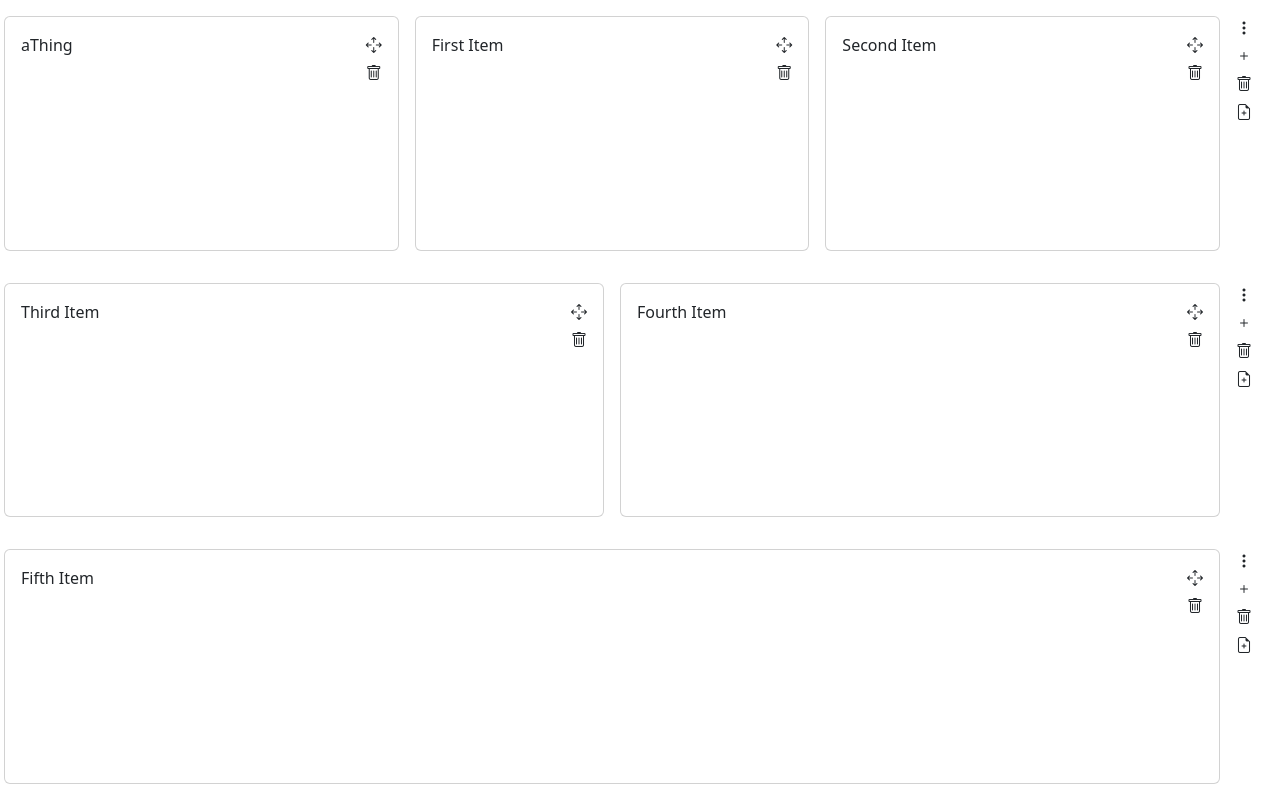
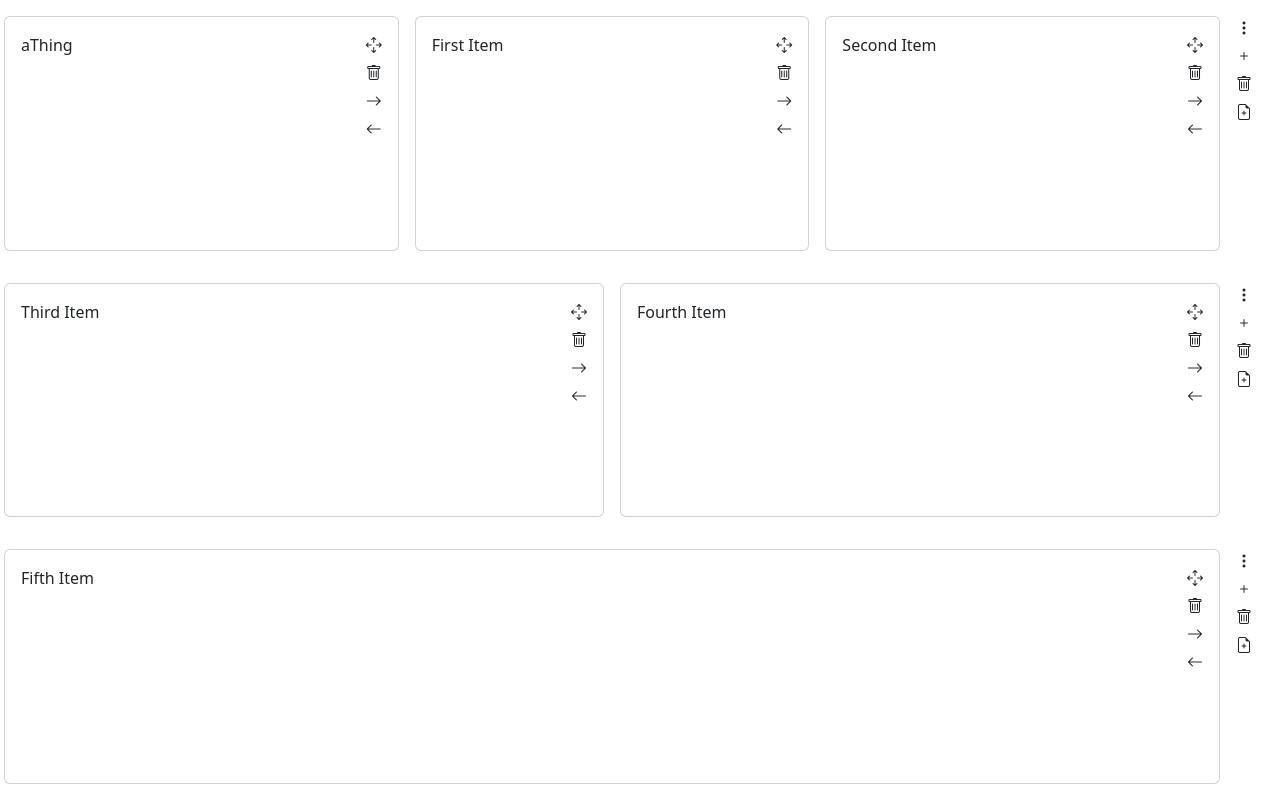
Before and after one commit to avocado-bytes/drag-drop-grid, an Angular app: page / in a window 1280 px wide. Built offline with nearby package versions, Linux system fonts and the light colour scheme.

Commit message:
feat: resize cells

```diff
--- a/src/app/app.component.html
+++ b/src/app/app.component.html
@@ -2,13 +2,16 @@
   <ng-container *ngFor="let row of contentsMatrix; index as rowIndex">
     <div appTileContainer #ctnr="appTileContainer" cdkDropList cdkDropListOrientation="horizontal" [cdkDropListData]="row" (cdkDropListDropped)="drop($event)" class="gap-3 p-3 flex-grow-1 position-relative pe-5">
       <ng-container *ngFor="let col of row">
-        <div class="card p-3" cdkDrag appTile>
+        <div #tile="appTile" class="card p-3" cdkDrag appTile>
           <div>
             {{ col }}
           </div>
           <div class="position-absolute top-0 end-0 p-3 d-flex flex-column gap-1" style="width: initial">
             <i class="bi bi-arrows-move cursor-pointer" cdkDragHandle></i>
             <i class="bi bi-trash cursor-pointer" (click)="removeItem(row, col)"></i>
+            <i class="bi bi-arrow-right cursor-pointer" (click)="makeLarger(row, col, tile)"></i>
+            <i class="bi bi-arrow-left cursor-pointer" (click)="makeSmaller(row, col, tile)"></i>
+            <i *ngIf="tile.width">W: {{ tile.width }} / 12</i>
           </div>
         </div>
       </ng-container>
--- a/src/app/app.component.ts
+++ b/src/app/app.component.ts
@@ -2,6 +2,7 @@ import {CdkDrag, CdkDragDrop, CdkDropList, moveItemInArray, transferArrayItem} f
 import { AfterViewInit, Component, QueryList, TemplateRef, ViewChild, ViewChildren, ViewContainerRef } from '@angular/core';
 import {first, firstValueFrom, skip} from 'rxjs';
 import {TileContainerDirective} from './directive/tile-container.directive';
+import {TileDirective} from './directive/tile.directive';
 
 @Component({
   selector: 'app-root',
@@ -29,6 +30,26 @@ export class AppComponent {
     }
   }
 
+  makeLarger(items: string[], cell: string, tile: TileDirective): void {
+    if (tile.width) {
+      tile.width = Math.min(tile.width + 1, 12);
+    } else {
+      const baseDimension = Math.ceil(12 / Math.max(items.length, 0));
+      const updatedDimension = Math.min(baseDimension + 1, 12);
+      tile.width = updatedDimension;
+    }
+  }
+
+  makeSmaller(items: string[], cell: string, tile: TileDirective): void {
+    if (tile.width) {
+      tile.width = Math.max(tile.width - 1, 1);
+    } else {
+      const baseDimension = Math.ceil(12 / Math.max(items.length, 0));
+      const updatedDimension = Math.max(baseDimension - 1, 1);
+      tile.width = updatedDimension;
+    }
+  }
+
   addItem(target?: string[]): void {
     const contents = prompt('Item Contents?');
     if (contents) {
@@ -40,10 +61,12 @@ export class AppComponent {
     if (event.previousContainer === event.container) {
       moveItemInArray(event.container.data, event.previousIndex, event.currentIndex);
     } else {
-      transferArrayItem(event.previousContainer.data,
-                        event.container.data,
-                        event.previousIndex,
-                        event.currentIndex);
+      transferArrayItem(
+        event.previousContainer.data,
+        event.container.data,
+        event.previousIndex,
+        event.currentIndex,
+      );
     }
   }
 }
```
